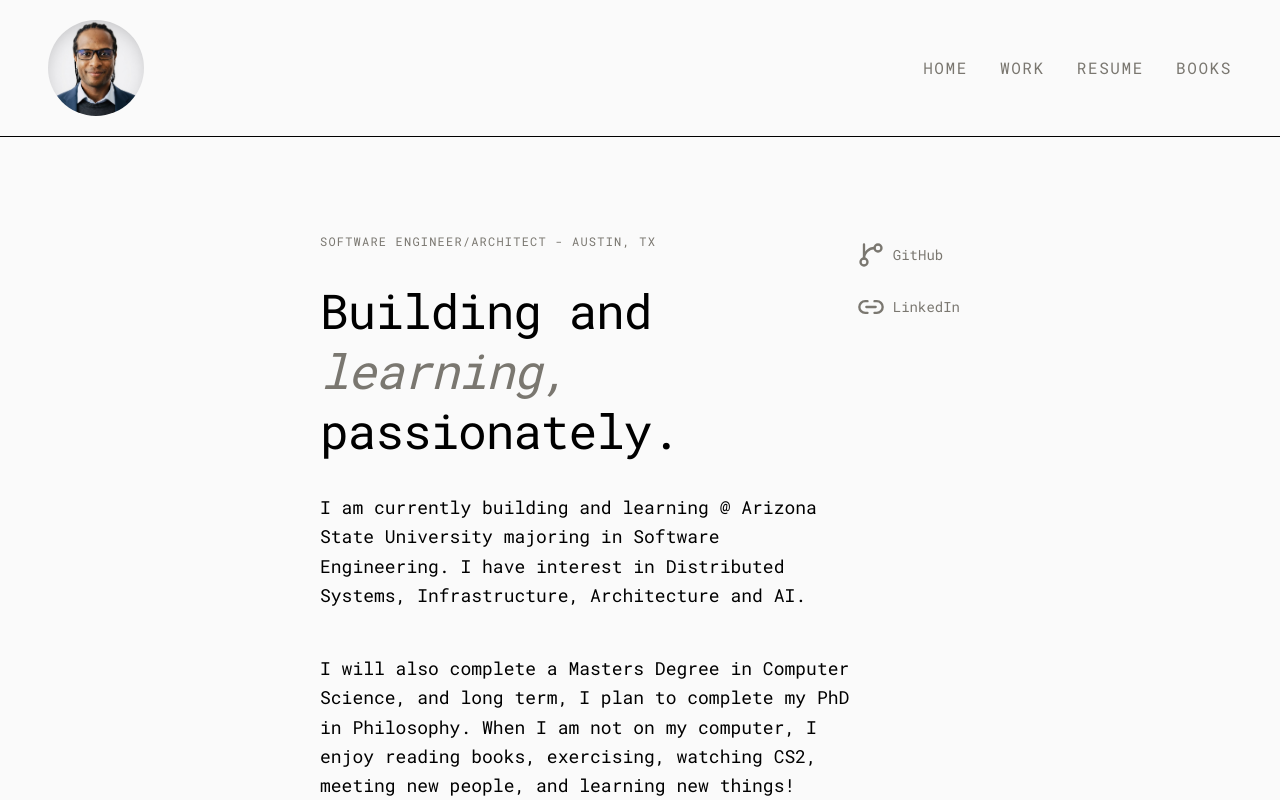
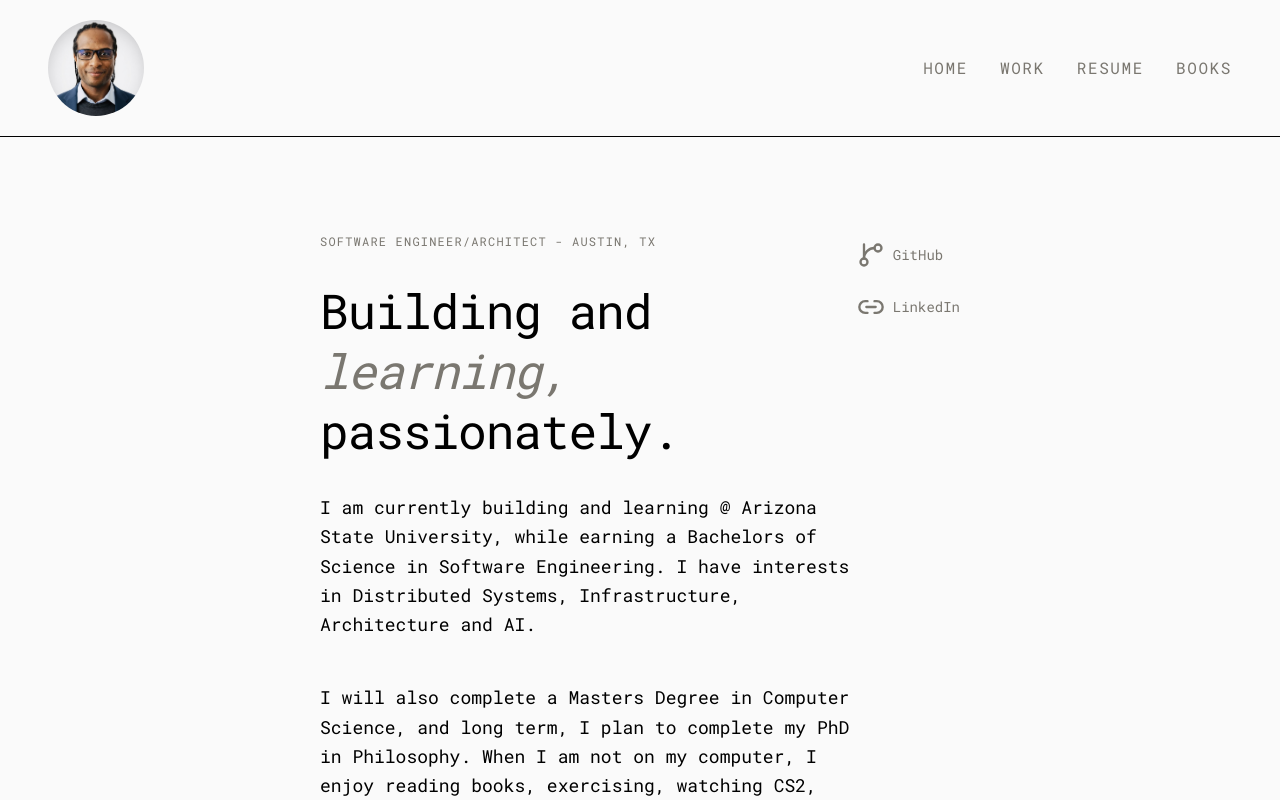
Before and after one commit to DakuwoN/itsMattMcCane, a Next.js app: page / in a window 1280 px wide. Shown: the top 800 px of the page. Built offline with nearby package versions, Linux system fonts and the light colour scheme.

Commit message:
Update hero

```diff
--- a/src/components/Hero.tsx
+++ b/src/components/Hero.tsx
@@ -16,7 +16,7 @@ export default function Hero() {
                 </h1>
                 <div className="flex flex-col gap-6 font-mono text-sm leading-loose text-text">
                     <p className="font-mono text-lg leading-relaxed text-text  mb-5">
-                            I am currently building and learning @ Arizona State University majoring in Software Engineering. I have interest in Distributed Systems,
+                            I am currently building and learning @ Arizona State University, while earning a Bachelors of Science in Software Engineering. I have interests in Distributed Systems,
                         Infrastructure, Architecture and AI. </p>
                     <p className="font-mono text-lg leading-relaxed text-text mb-10">   I will also complete a Masters Degree in Computer Science, and long term, I plan to complete my PhD in Philosophy.
                         When I am not on my computer, I enjoy reading books, exercising, watching CS2, meeting new people, and learning new things!
```
